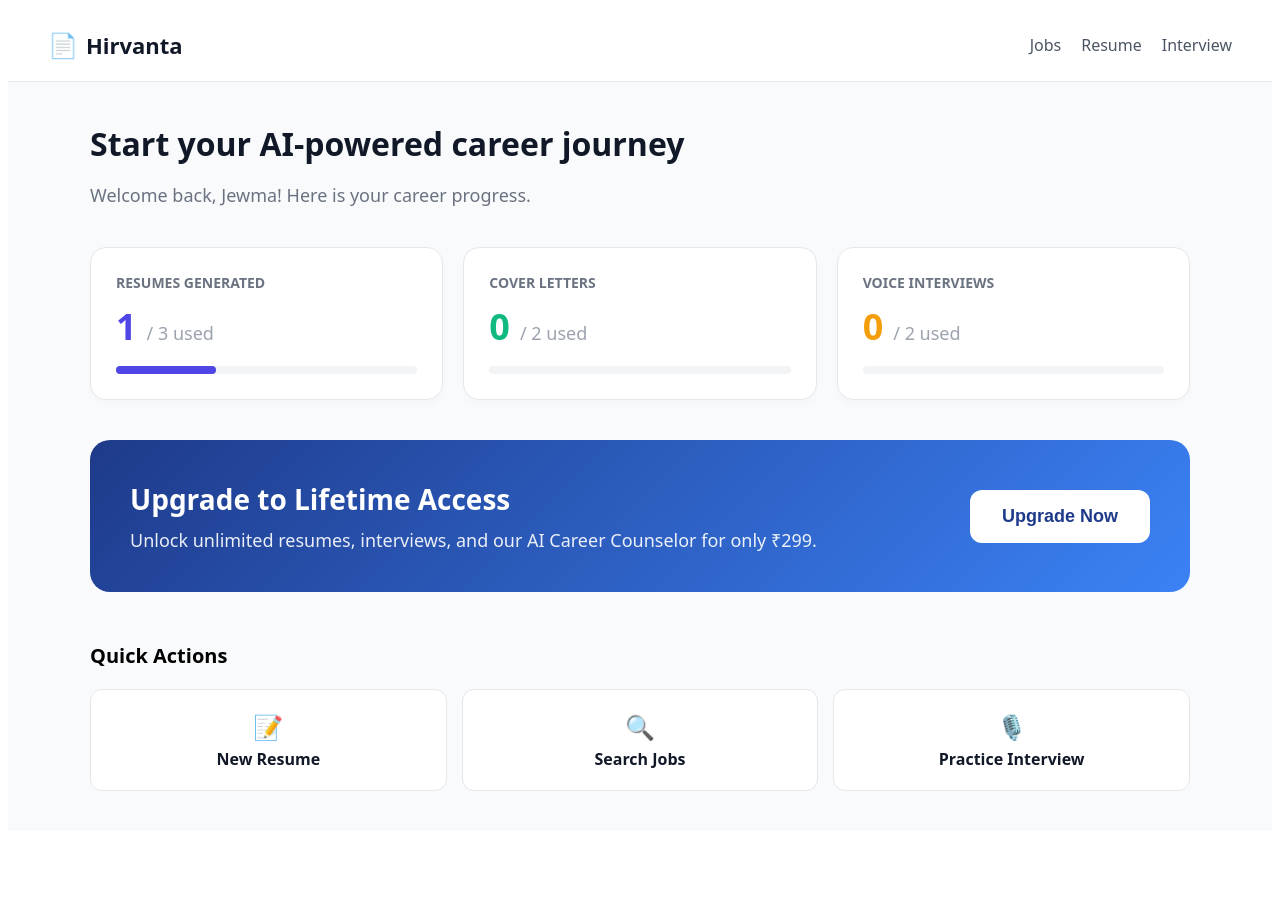
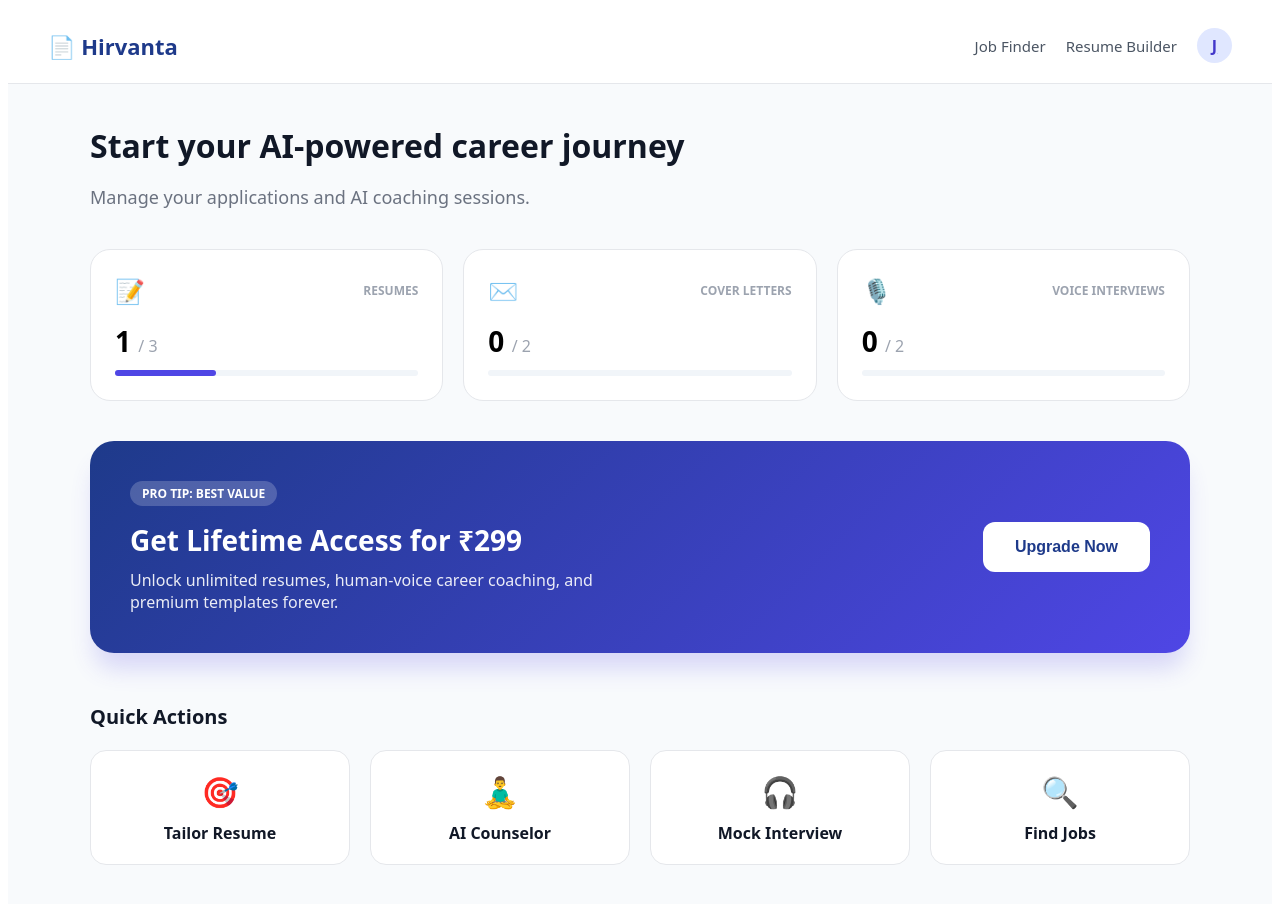
Before and after one commit to jewma1/Hirvanta, a Next.js app in the folder frontend/: page /dashboard in a window 1280 px wide. Shown: the top 904 px of the page. Before the commit the page ends 839 px from the top, so only its background shows below. Built offline with nearby package versions, Linux system fonts and the light colour scheme.

Commit message:
Update page.tsx

```diff
--- a/frontend/app/dashboard/page.tsx
+++ b/frontend/app/dashboard/page.tsx
@@ -1,109 +1,111 @@
+'use client';
 import Link from 'next/link';
 
 export default function Dashboard() {
   return (
     <div style={{ minHeight: '100vh', backgroundColor: '#f8fafc', fontFamily: 'system-ui, sans-serif' }}>
 
-      {/* Side Navigation or Top Nav (We'll use Top Nav for simplicity) */}
+      {/* Sidebar/Nav */}
       <nav style={{ padding: '20px 40px', backgroundColor: 'white', borderBottom: '1px solid #e5e7eb', display: 'flex', justifyContent: 'space-between', alignItems: 'center' }}>
-        <div style={{ display: 'flex', alignItems: 'center', gap: '8px', fontSize: '22px', fontWeight: '900', color: '#111827' }}>
-          <span style={{ color: '#1e3a8a', fontSize: '24px' }}>📄</span> Hirvanta
+        <div style={{ display: 'flex', alignItems: 'center', gap: '10px', fontSize: '22px', fontWeight: '900', color: '#1e3a8a' }}>
+          📄 Hirvanta
         </div>
-        <div style={{ display: 'flex', gap: '20px' }}>
-          <Link href="/jobs" style={{ textDecoration: 'none', color: '#4b5563', fontWeight: '500' }}>Jobs</Link>
-          <Link href="/resume" style={{ textDecoration: 'none', color: '#4b5563', fontWeight: '500' }}>Resume</Link>
-          <Link href="/interview" style={{ textDecoration: 'none', color: '#4b5563', fontWeight: '500' }}>Interview</Link>
+        <div style={{ display: 'flex', gap: '20px', alignItems: 'center' }}>
+          <Link href="/jobs" style={navLink}>Job Finder</Link>
+          <Link href="/resume" style={navLink}>Resume Builder</Link>
+          <Link href="/profile">
+            <div style={{ width: '35px', height: '35px', backgroundColor: '#e0e7ff', borderRadius: '50%', display: 'flex', alignItems: 'center', justifyContent: 'center', fontWeight: 'bold', color: '#4338ca', cursor: 'pointer' }}>J</div>
+          </Link>
         </div>
       </nav>
 
       <main style={{ padding: '40px', maxWidth: '1100px', margin: '0 auto' }}>
 
-        {/* Professional Heading */}
+        {/* Main Heading */}
         <header style={{ marginBottom: '40px' }}>
-          <h1 style={{ fontSize: '32px', fontWeight: '900', color: '#111827', margin: '0 0 10px 0' }}>
+          <h1 style={{ fontSize: '32px', fontWeight: '900', color: '#111827', margin: '0 0 8px 0' }}>
             Start your AI-powered career journey
           </h1>
-          <p style={{ color: '#6b7280', fontSize: '18px' }}>Welcome back, Jewma! Here is your career progress.</p>
+          <p style={{ color: '#6b7280', fontSize: '18px' }}>Manage your applications and AI coaching sessions.</p>
         </header>
 
-        {/* Usage Counters Section */}
+        {/* Usage Counters (Based on your Free Plan limits) */}
         <div style={{ display: 'flex', gap: '20px', marginBottom: '40px', flexWrap: 'wrap' }}>
-          <UsageCard title="Resumes Generated" count="1" limit="3" color="#4f46e5" />
-          <UsageCard title="Cover Letters" count="0" limit="2" color="#10b981" />
-          <UsageCard title="Voice Interviews" count="0" limit="2" color="#f59e0b" />
+          <CounterCard title="Resumes" used={1} limit={3} icon="📝" color="#4f46e5" />
+          <CounterCard title="Cover Letters" used={0} limit={2} icon="✉️" color="#10b981" />
+          <CounterCard title="Voice Interviews" used={0} limit={2} icon="🎙️" color="#f59e0b" />
         </div>
 
-        {/* Upgrade Prompt Banner */}
+        {/* Upgrade Prompt (Best Value Highlight) */}
         <div style={{
-          background: 'linear-gradient(135deg, #1e3a8a 0%, #3b82f6 100%)',
-          borderRadius: '20px',
+          background: 'linear-gradient(135deg, #1e3a8a 0%, #4f46e5 100%)',
+          borderRadius: '24px',
           padding: '40px',
           color: 'white',
           display: 'flex',
           justifyContent: 'space-between',
           alignItems: 'center',
+          boxShadow: '0 20px 25px -5px rgba(79, 70, 229, 0.2)',
           flexWrap: 'wrap',
           gap: '20px'
         }}>
           <div>
-            <h2 style={{ margin: '0 0 10px 0', fontSize: '28px', fontWeight: 'bold' }}>Upgrade to Lifetime Access</h2>
-            <p style={{ margin: 0, opacity: 0.9, fontSize: '18px' }}>Unlock unlimited resumes, interviews, and our AI Career Counselor for only ₹299.</p>
+            <div style={{ backgroundColor: 'rgba(255,255,255,0.2)', display: 'inline-block', padding: '4px 12px', borderRadius: '20px', fontSize: '12px', fontWeight: 'bold', marginBottom: '15px' }}>
+              PRO TIP: BEST VALUE
+            </div>
+            <h2 style={{ margin: '0 0 10px 0', fontSize: '28px', fontWeight: 'bold' }}>Get Lifetime Access for ₹299</h2>
+            <p style={{ margin: 0, opacity: 0.9, fontSize: '16px', maxWidth: '500px' }}>
+              Unlock unlimited resumes, human-voice career coaching, and premium templates forever.
+            </p>
           </div>
           <Link href="/pricing">
-            <button style={{
-              backgroundColor: 'white',
-              color: '#1e3a8a',
-              border: 'none',
-              padding: '16px 32px',
-              borderRadius: '12px',
-              fontSize: '18px',
-              fontWeight: 'bold',
-              cursor: 'pointer'
-            }}>
+            <button style={{ backgroundColor: 'white', color: '#1e3a8a', border: 'none', padding: '16px 32px', borderRadius: '12px', fontSize: '16px', fontWeight: 'bold', cursor: 'pointer', transition: '0.2s' }}>
               Upgrade Now
             </button>
           </Link>
         </div>
 
-        {/* Quick Actions Section */}
+        {/* Quick Actions */}
         <div style={{ marginTop: '50px' }}>
-          <h3 style={{ fontSize: '20px', fontWeight: 'bold', marginBottom: '20px' }}>Quick Actions</h3>
-          <div style={{ display: 'flex', gap: '15px', flexWrap: 'wrap' }}>
-            <ActionButton href="/resume" title="New Resume" icon="📝" />
-            <ActionButton href="/jobs" title="Search Jobs" icon="🔍" />
-            <ActionButton href="/interview" title="Practice Interview" icon="🎙️" />
+          <h3 style={{ fontSize: '20px', fontWeight: 'bold', marginBottom: '20px', color: '#111827' }}>Quick Actions</h3>
+          <div style={{ display: 'grid', gridTemplateColumns: 'repeat(auto-fit, minmax(200px, 1fr))', gap: '20px' }}>
+            <ActionBox href="/resume" title="Tailor Resume" icon="🎯" />
+            <ActionBox href="/career-coach" title="AI Counselor" icon="🧘‍♂️" />
+            <ActionBox href="/interview" title="Mock Interview" icon="🎧" />
+            <ActionBox href="/jobs" title="Find Jobs" icon="🔍" />
           </div>
         </div>
-
       </main>
     </div>
   );
 }
 
-// Small helper component for the Counter Cards
-function UsageCard({ title, count, limit, color }) {
+// Components
+function CounterCard({ title, used, limit, icon, color }) {
+  const percent = (used / limit) * 100;
   return (
-    <div style={{ flex: '1 1 300px', backgroundColor: 'white', padding: '25px', borderRadius: '16px', border: '1px solid #e5e7eb', boxShadow: '0 4px 6px rgba(0,0,0,0.02)' }}>
-      <p style={{ margin: '0 0 10px 0', color: '#6b7280', fontWeight: '600', fontSize: '14px', textTransform: 'uppercase' }}>{title}</p>
-      <div style={{ display: 'flex', alignItems: 'baseline', gap: '10px' }}>
-        <span style={{ fontSize: '36px', fontWeight: 'bold', color: color }}>{count}</span>
-        <span style={{ fontSize: '18px', color: '#9ca3af' }}>/ {limit} used</span>
+    <div style={{ flex: '1 1 300px', backgroundColor: 'white', padding: '24px', borderRadius: '20px', border: '1px solid #e5e7eb' }}>
+      <div style={{ display: 'flex', justifyContent: 'space-between', alignItems: 'center', marginBottom: '15px' }}>
+        <span style={{ fontSize: '24px' }}>{icon}</span>
+        <span style={{ fontSize: '12px', fontWeight: 'bold', color: '#9ca3af', textTransform: 'uppercase' }}>{title}</span>
       </div>
-      <div style={{ width: '100%', height: '8px', backgroundColor: '#f3f4f6', borderRadius: '10px', marginTop: '15px' }}>
-        <div style={{ width: `${(Number(count)/Number(limit))*100}%`, height: '100%', backgroundColor: color, borderRadius: '10px' }}></div>
+      <div style={{ fontSize: '28px', fontWeight: 'bold', marginBottom: '10px' }}>{used} <span style={{ fontSize: '16px', color: '#9ca3af', fontWeight: 'normal' }}>/ {limit}</span></div>
+      <div style={{ width: '100%', height: '6px', backgroundColor: '#f1f5f9', borderRadius: '10px' }}>
+        <div style={{ width: `${percent}%`, height: '100%', backgroundColor: color, borderRadius: '10px' }}></div>
       </div>
     </div>
   );
 }
 
-// Small helper for Quick Action buttons
-function ActionButton({ href, title, icon }) {
+function ActionBox({ href, title, icon }) {
   return (
-    <Link href={href} style={{ textDecoration: 'none', flex: '1 1 200px' }}>
-      <div style={{ backgroundColor: 'white', padding: '20px', borderRadius: '12px', border: '1px solid #e5e7eb', textAlign: 'center', cursor: 'pointer', fontWeight: '600', color: '#111827' }}>
-        <span style={{ fontSize: '24px', display: 'block', marginBottom: '5px' }}>{icon}</span>
-        {title}
+    <Link href={href} style={{ textDecoration: 'none' }}>
+      <div style={{ backgroundColor: 'white', padding: '20px', borderRadius: '16px', border: '1px solid #e5e7eb', textAlign: 'center', cursor: 'pointer', transition: '0.2s' }}>
+        <div style={{ fontSize: '30px', marginBottom: '10px' }}>{icon}</div>
+        <div style={{ color: '#111827', fontWeight: '600' }}>{title}</div>
       </div>
     </Link>
   );
 }
+
+const navLink = { textDecoration: 'none', color: '#4b5563', fontWeight: '500', fontSize: '15px' };
```
